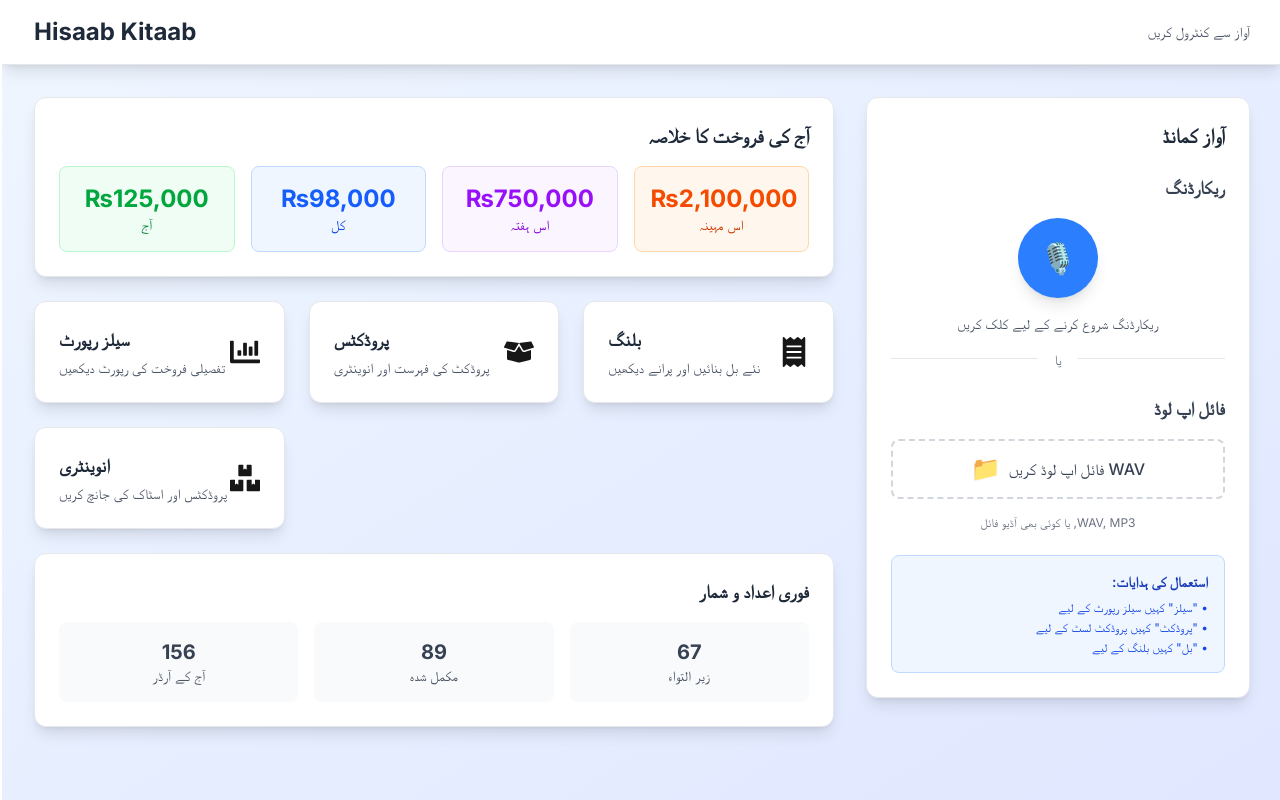
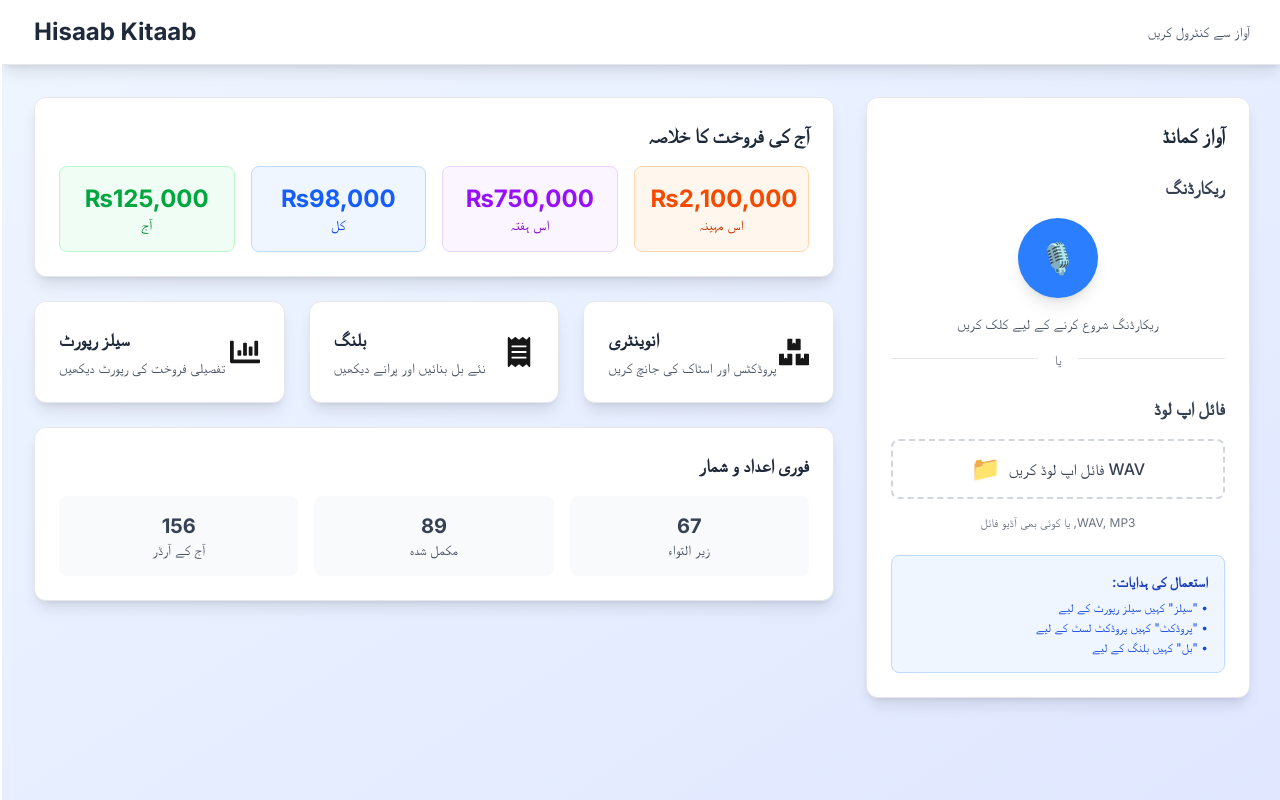
Before and after one commit to DaniaZehra/VoiceAI_HackWeek, a Next.js app in the folder voice-pos-app-frontend/: page / in a window 1280 px wide. Built offline with nearby package versions, Linux system fonts and the light colour scheme.

Commit message:
Update Dashboard cards

```diff
--- a/voice-pos-app-frontend/src/components/Dashboard.tsx
+++ b/voice-pos-app-frontend/src/components/Dashboard.tsx
@@ -91,14 +91,6 @@ export default function Dashboard() {
           icon={<FaChartBar />}
           onClick={() => handleCardClick('Sales Report')}
         />
-
-        <DashboardCard
-          title="پروڈکٹس"
-          subtitle="پروڈکٹ کی فہرست اور انوینٹری"
-          icon={<FaBoxOpen />}
-          onClick={() => handleCardClick('Products')}
-        />
-
         <DashboardCard
           title="بلنگ"
           subtitle="نئے بل بنائیں اور پرانے دیکھیں"
```
